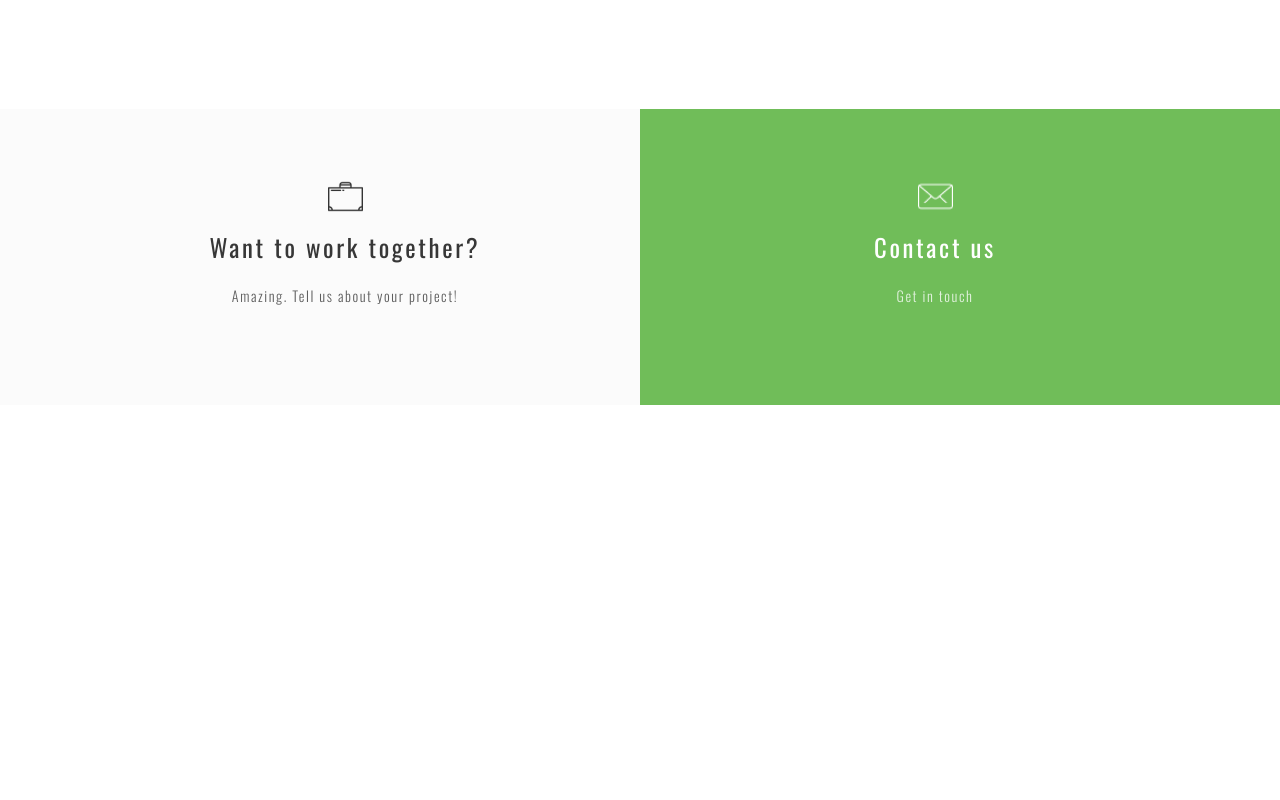
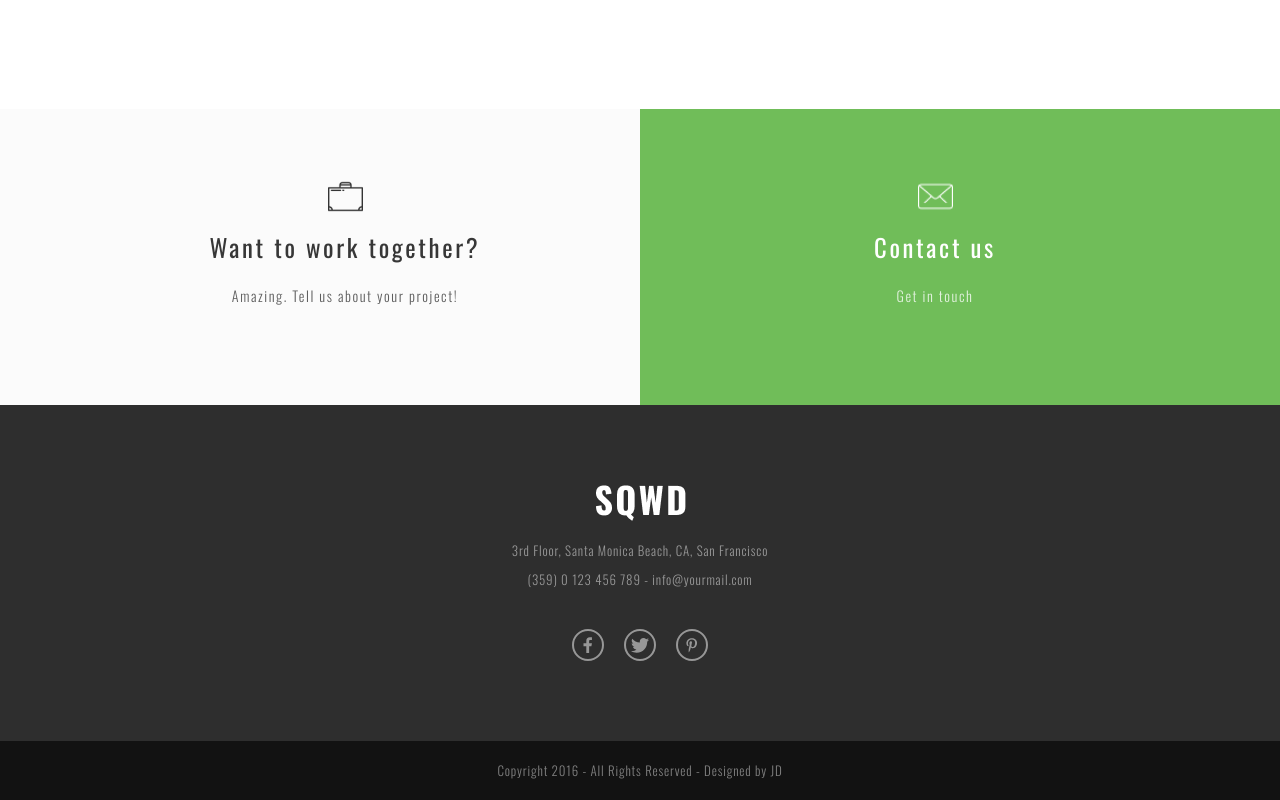
Before and after one commit to vm3192/Freebie, a plain HTML site: page index.html in a window 1280 px wide. Shown: the part 5544-6344 px from the top of the page. Before the commit the page ends 5949 px from the top, so only its background shows below. Drawn offline with nearby package versions, Linux system fonts and the light colour scheme.

Commit message:
footer (adaptived)

```diff
--- a/css/style.css
+++ b/css/style.css
@@ -3802,11 +3802,11 @@ THE SOFTWARE IS PROVIDED "AS IS", WITHOUT WARRANTY OF ANY KIND, EXPRESS OR IMPLI
           flex: 0 0 50%;
   width: 50%;
   padding: 70px 0 100px;
-  -webkit-transition: -webkit-transform .3s;
-  transition: -webkit-transform .3s;
-  -o-transition: transform .3s;
-  transition: transform .3s;
-  transition: transform .3s, -webkit-transform .3s;
+  -webkit-transition: -webkit-transform 0.3s;
+  transition: -webkit-transform 0.3s;
+  -o-transition: transform 0.3s;
+  transition: transform 0.3s;
+  transition: transform 0.3s, -webkit-transform 0.3s;
   position: relative;
 }
 
@@ -3859,6 +3859,91 @@ THE SOFTWARE IS PROVIDED "AS IS", WITHOUT WARRANTY OF ANY KIND, EXPRESS OR IMPLI
   letter-spacing: 1.55556px;
   color: #373737;
   opacity: 0.8;
+}
+
+.footer__top {
+  background: #2e2e2e;
+  text-align: center;
+  padding: 80px 15px;
+}
+
+.footer__logo {
+  margin-bottom: 20px;
+}
+
+.footer__text {
+  font-weight: 300;
+  font-size: 13px;
+  line-height: 146.15385%;
+  letter-spacing: 0.832px;
+  margin-bottom: 40px;
+  color: #fff;
+  opacity: 0.5;
+}
+
+.footer__text a {
+  color: inherit;
+}
+
+.footer__text p:not(:last-child) {
+  margin-bottom: 10px;
+}
+
+.footer__links {
+  display: -webkit-box;
+  display: -ms-flexbox;
+  display: flex;
+  -webkit-box-pack: center;
+      -ms-flex-pack: center;
+          justify-content: center;
+  -webkit-box-align: center;
+      -ms-flex-align: center;
+          align-items: center;
+}
+
+.footer__links li {
+  margin: 0 10px;
+}
+
+.footer__link {
+  display: -webkit-box;
+  display: -ms-flexbox;
+  display: flex;
+  -webkit-box-pack: center;
+      -ms-flex-pack: center;
+          justify-content: center;
+  -webkit-box-align: center;
+      -ms-flex-align: center;
+          align-items: center;
+  width: 32px;
+  height: 32px;
+  border: 2px solid rgba(255, 255, 255, 0.5);
+  border-radius: 50%;
+  -webkit-transition: all .3s;
+  -o-transition: all .3s;
+  transition: all .3s;
+}
+
+.footer__link:hover {
+  border: #fff;
+  background: #fff;
+}
+
+.footer__link:hover svg {
+  fill: #2E2E2E;
+  opacity: 1;
+}
+
+.footer__bottom {
+  background: #252525;
+  padding: 20px 15px;
+  text-align: center;
+  font-weight: 300;
+  font-size: 13px;
+  line-height: 146.15385%;
+  letter-spacing: 0.832px;
+  color: #fff;
+  opacity: 0.5;
 }
 
 @media (min-width: 1180px) {
--- a/index.html
+++ b/index.html
@@ -421,10 +421,73 @@
         </section>
       </main>
 
-      <footer class="footer">
-  <div class="container"></div>
+      <footer class="footer" style="background-color: #000">
+  <div class="footer__top">
+    <div class="footer__logo">
+      <img src="img/logo.png" alt="logo" />
+    </div>
+    <div class="footer__text">
+      <p>3rd Floor, Santa Monica Beach, CA, San Francisco</p>
+      <p>
+        <a href="tel:3590123456789">(359) 0 123 456 789</a> -
+        <a href="mailto:info@yourmail.com">info@yourmail.com</a>
+      </p>
+    </div>
+    <ul class="footer__links">
+      <li>
+        <a class="footer__link" href="#">
+          <svg
+            fill="#fff"
+            opacity="0.5"
+            xmlns="http://www.w3.org/2000/svg"
+            viewBox="0 0 32 32"
+            width="18px"
+            height="18px"
+          >
+            <path
+              d="M 19.253906 2 C 15.311906 2 13 4.0821719 13 8.8261719 L 13 13 L 8 13 L 8 18 L 13 18 L 13 30 L 18 30 L 18 18 L 22 18 L 23 13 L 18 13 L 18 9.671875 C 18 7.884875 18.582766 7 20.259766 7 L 23 7 L 23 2.2050781 C 22.526 2.1410781 21.144906 2 19.253906 2 z"
+            />
+          </svg>
+        </a>
+      </li>
+      <li>
+        <a class="footer__link" href="#">
+          <svg
+            fill="#fff"
+            opacity="0.5"
+            xmlns="http://www.w3.org/2000/svg"
+            viewBox="0 0 50 50"
+            width="18px"
+            height="18px"
+          >
+            <path
+              d="M 50.0625 10.4375 C 48.214844 11.257813 46.234375 11.808594 44.152344 12.058594 C 46.277344 10.785156 47.910156 8.769531 48.675781 6.371094 C 46.691406 7.546875 44.484375 8.402344 42.144531 8.863281 C 40.269531 6.863281 37.597656 5.617188 34.640625 5.617188 C 28.960938 5.617188 24.355469 10.21875 24.355469 15.898438 C 24.355469 16.703125 24.449219 17.488281 24.625 18.242188 C 16.078125 17.8125 8.503906 13.71875 3.429688 7.496094 C 2.542969 9.019531 2.039063 10.785156 2.039063 12.667969 C 2.039063 16.234375 3.851563 19.382813 6.613281 21.230469 C 4.925781 21.175781 3.339844 20.710938 1.953125 19.941406 C 1.953125 19.984375 1.953125 20.027344 1.953125 20.070313 C 1.953125 25.054688 5.5 29.207031 10.199219 30.15625 C 9.339844 30.390625 8.429688 30.515625 7.492188 30.515625 C 6.828125 30.515625 6.183594 30.453125 5.554688 30.328125 C 6.867188 34.410156 10.664063 37.390625 15.160156 37.472656 C 11.644531 40.230469 7.210938 41.871094 2.390625 41.871094 C 1.558594 41.871094 0.742188 41.824219 -0.0585938 41.726563 C 4.488281 44.648438 9.894531 46.347656 15.703125 46.347656 C 34.617188 46.347656 44.960938 30.679688 44.960938 17.09375 C 44.960938 16.648438 44.949219 16.199219 44.933594 15.761719 C 46.941406 14.3125 48.683594 12.5 50.0625 10.4375 Z"
+            />
+          </svg>
+        </a>
+      </li>
+      <li>
+        <a class="footer__link" href="#">
+          <svg
+            fill="#fff"
+            opacity="0.5"
+            xmlns="http://www.w3.org/2000/svg"
+            viewBox="0 0 32 32"
+            width="18px"
+            height="18px"
+          >
+            <path
+              d="M 16.09375 4 C 11.01675 4 6 7.3833281 6 12.861328 C 6 16.344328 7.9584844 18.324219 9.1464844 18.324219 C 9.6364844 18.324219 9.9199219 16.958266 9.9199219 16.572266 C 9.9199219 16.112266 8.7460938 15.131797 8.7460938 13.216797 C 8.7460938 9.2387969 11.774359 6.4199219 15.693359 6.4199219 C 19.063359 6.4199219 21.556641 8.3335625 21.556641 11.851562 C 21.556641 14.478563 20.501891 19.40625 17.087891 19.40625 C 15.855891 19.40625 14.802734 18.516234 14.802734 17.240234 C 14.802734 15.370234 16 13.558906 16 11.628906 C 16 8.3529063 11.462891 8.94725 11.462891 12.90625 C 11.462891 13.73725 11.5665 14.657063 11.9375 15.414062 C 11.2555 18.353063 10 23.037406 10 26.066406 C 10 27.001406 10.133656 27.921422 10.222656 28.857422 C 10.390656 29.045422 10.307453 29.025641 10.564453 28.931641 C 13.058453 25.517641 12.827078 24.544172 13.955078 20.076172 C 14.564078 21.234172 16.137766 21.857422 17.384766 21.857422 C 22.639766 21.857422 25 16.736141 25 12.119141 C 25 7.2061406 20.75475 4 16.09375 4 z"
+            />
+          </svg>
+        </a>
+      </li>
+    </ul>
+  </div>
+  <div class="footer__bottom">
+    Copyright 2016 - All Rights Reserved - Designed by JD
+  </div>
 </footer>
-
 
     </div>
 
```
Also changed, not shown: css/style.min.css, img/icons/facebook.svg (added), img/icons/pinterest.svg (added), img/icons/twitter.svg (added).
